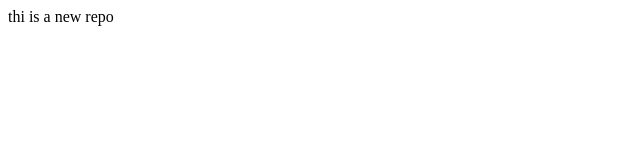
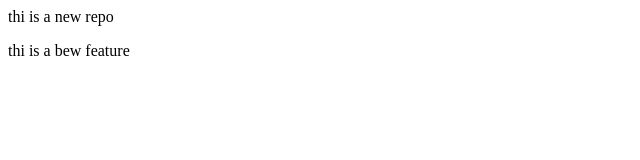
Before and after one commit to daya-cpu/localr, a plain HTML site: page index.html in a window 1280 px wide. Shown: the whole page, without its empty margins (0-640 px from the left). Drawn offline with Linux system fonts and the light colour scheme.

Commit message:
features

```diff
--- a/index.html
+++ b/index.html
@@ -1 +1,2 @@
 <p> thi is a new repo</p>
+<P>thi is a bew feature</P>
```
Also changed, not shown: 1 other file.
